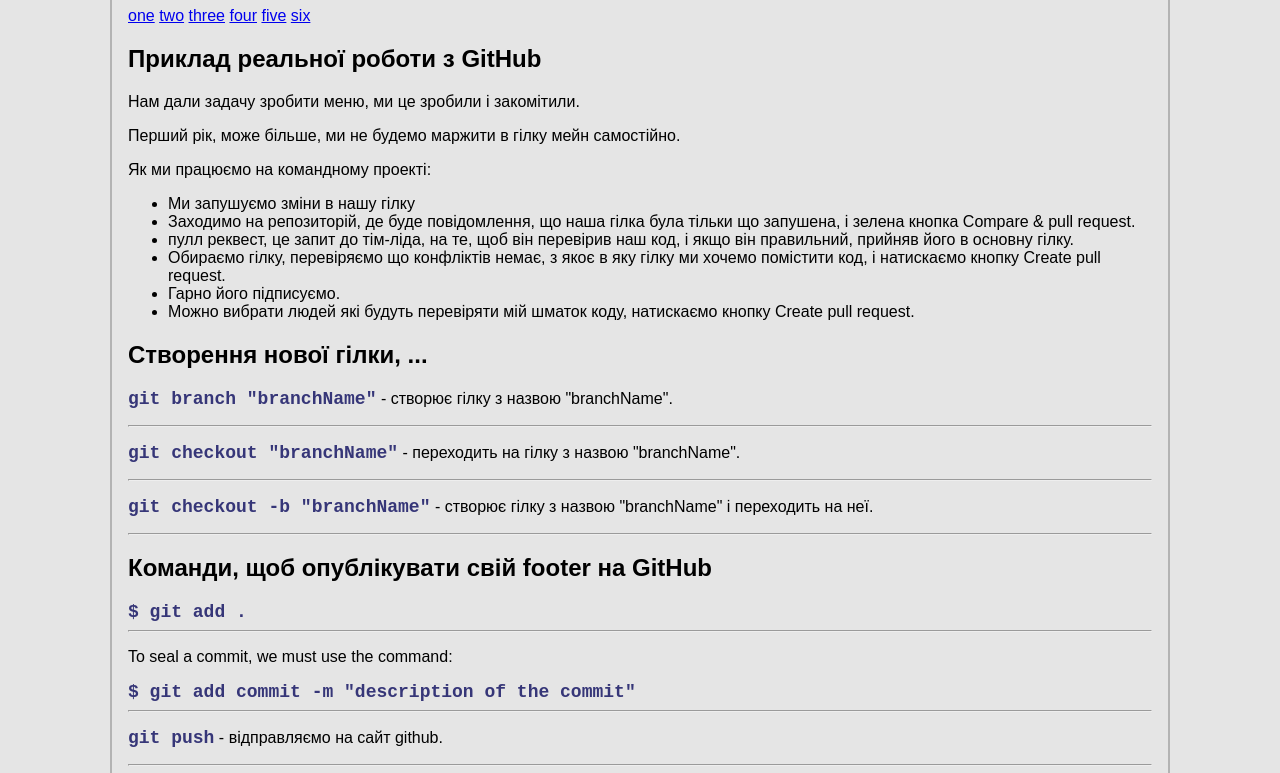
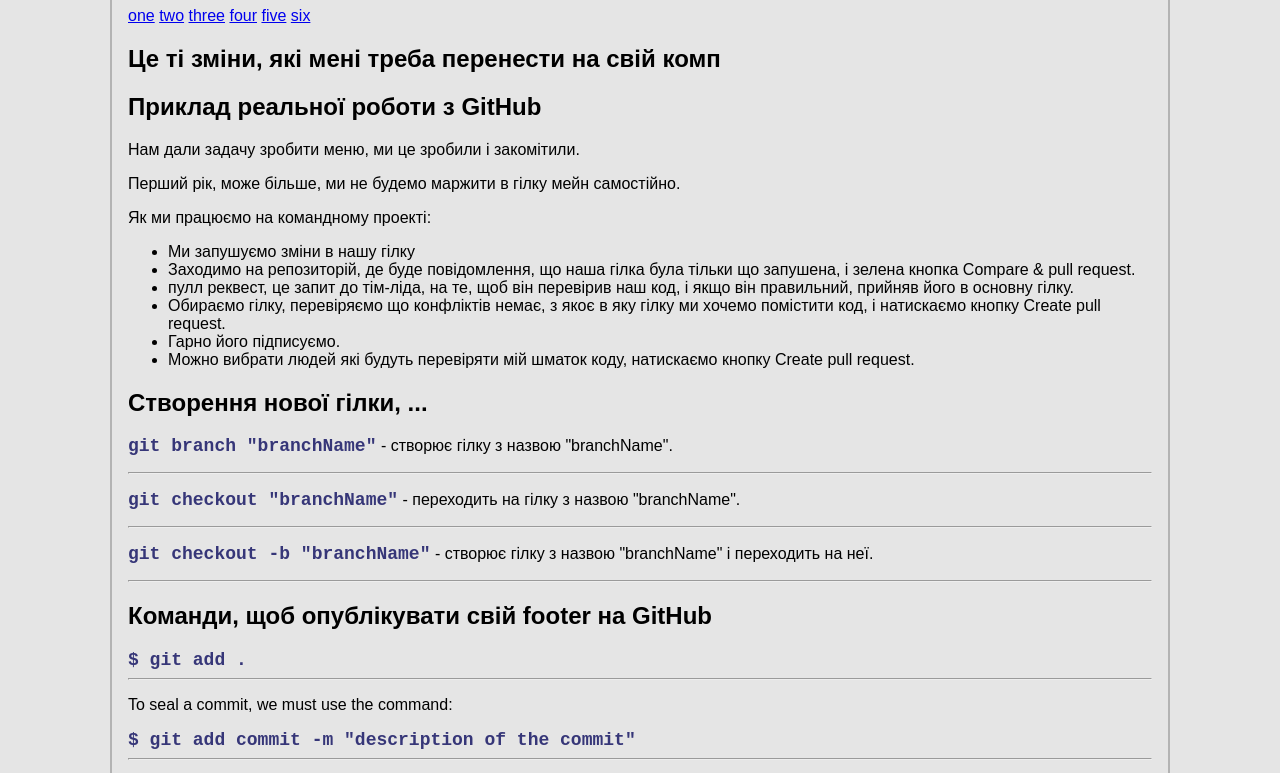
Before and after one commit to Seneks999/base, a plain HTML site: page html/git.html in a window 1280 px wide. Shown: the part 123-896 px from the top of the page. Drawn offline with Linux system fonts and the light colour scheme.

Commit message:
Update git.html

```diff
--- a/html/git.html
+++ b/html/git.html
@@ -17,6 +17,8 @@
         <a href="#">five</a>
         <a href="#">six</a>
       </nav>
+
+<h2>Це ті зміни, які мені треба перенести на свій комп</h2>
 
       <!-- Приклад реальної роботи з GitHub -->
       <h2>Приклад реальної роботи з GitHub</h2>
```
